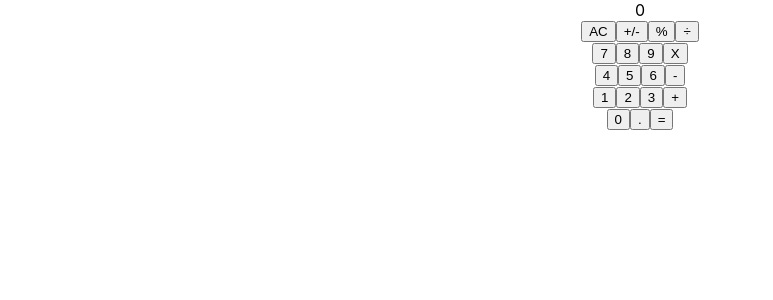
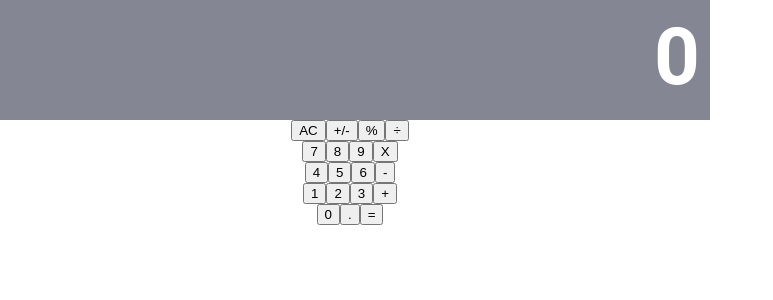
Before and after one commit to Bismarck-GM/react-calculator, a React (Create React App) app: page / in a window 1280 px wide. Shown: the top 300 px of the page, without its empty margins (0-773 px from the left). Built offline with nearby package versions, Linux system fonts and the light colour scheme.

Commit message:
Add basic style to Display. Edit default font to be Roboto in CSS file.

```diff
--- a/src/components/App.js
+++ b/src/components/App.js
@@ -7,7 +7,7 @@ import calculate from '../logic/calculate';
 const Container = styled.div`
   display: flex;
   flex-direction: column;
-  min-width: 700px;
+  max-width: 700px;
   align-items: center;
   justify-content: center;
 `;
--- a/src/components/Display.js
+++ b/src/components/Display.js
@@ -1,12 +1,24 @@
 import PropTypes from 'prop-types';
+import styled from 'styled-components';
 
-function Display({ result }) {
-  return (
-    <div>
-      {result}
-    </div>
-  );
-}
+// 858693
+
+const Container = styled.div`
+  background-color: #858693;
+  color: white;
+  font-size: 80px;
+  font-weight: bold;
+  padding: 10px;
+  min-width: 100%;
+  height: 100px;
+  text-align: right;
+`;
+
+const Display = ({ result }) => (
+  <Container>
+    {result}
+  </Container>
+);
 
 Display.defaultProps = {
   result: '0',
--- a/src/index.css
+++ b/src/index.css
@@ -1,10 +1,10 @@
 body {
   margin: 0;
   font-family:
+    'Roboto',
     -apple-system,
     BlinkMacSystemFont,
     'Segoe UI',
-    'Roboto',
     'Oxygen',
     'Ubuntu',
     'Cantarell',
```
Also changed, not shown: 1 other file (tests, documents, lock files or other folders).
